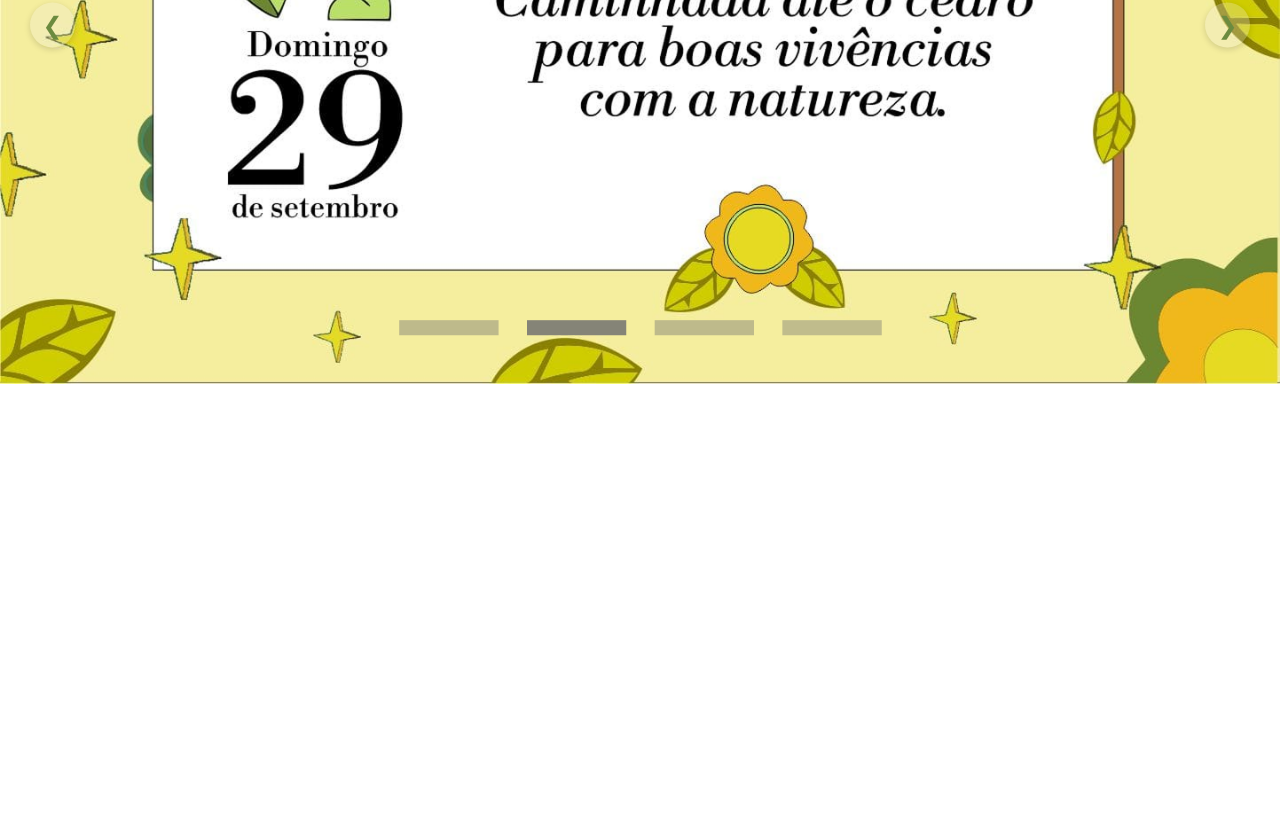
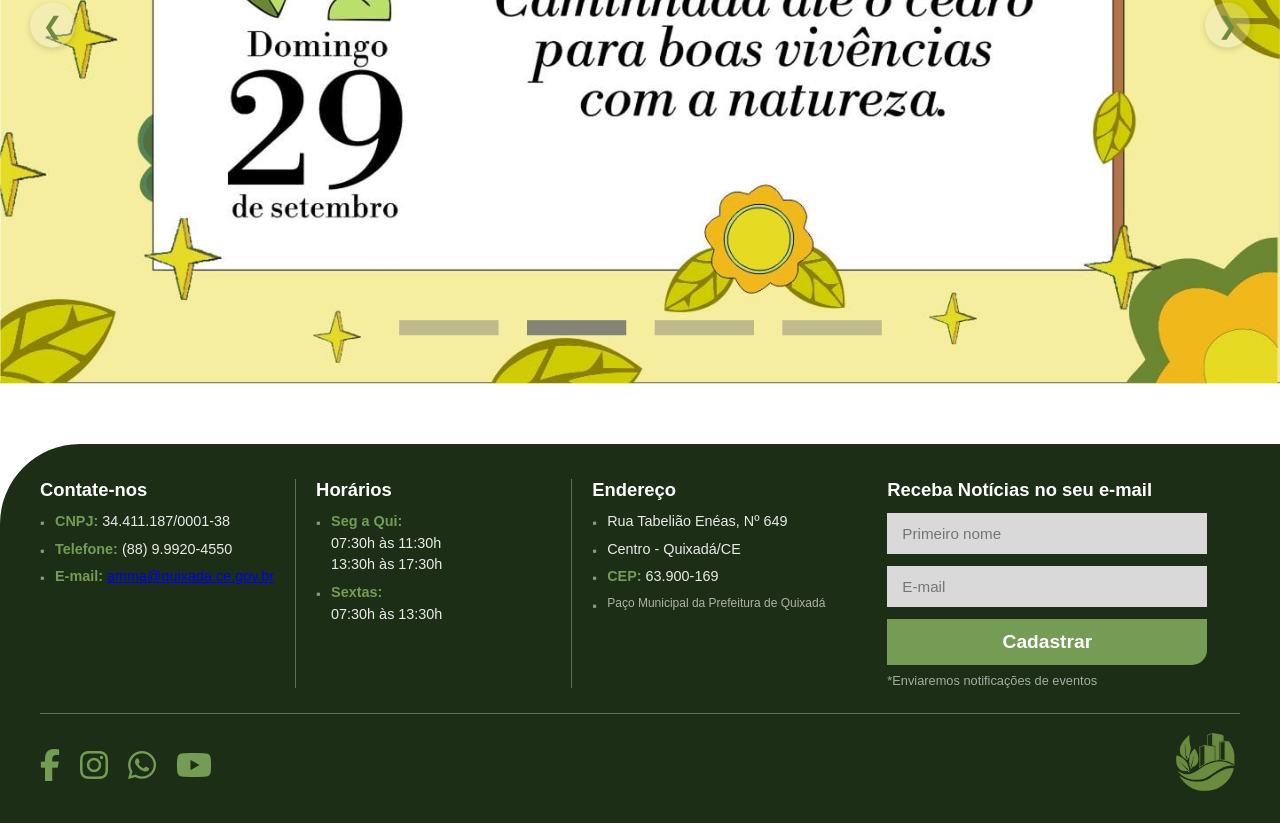
Before and after one commit to claraa908/arborizando, a plain HTML site: page pages/eventos.html in a window 1280 px wide. Shown: the part 517-1340 px from the top of the page. Before the commit the page ends 901 px from the top, so only its background shows below. Drawn offline with Linux system fonts and the light colour scheme; files whose address does not match are found by name.

Commit message:
estrutura eventos.html e eventos.js

```diff
--- /dev/null
+++ b/js/pages/eventos.js
@@ -0,0 +1,23 @@
+async function carregarTemplate(idContainer, caminhoHTML) {
+    try {
+        const response = await fetch(caminhoHTML);
+        if (response.ok) {
+            const html = await response.text();
+            document.getElementById(idContainer).innerHTML = html;
+
+            if (idContainer === "carrossel-container-placeholder") {
+                const script = document.createElement('script');
+                script.src = "../templates/carrossel/carrossel.js";
+                document.body.appendChild(script);
+            }
+        }
+    } catch (error) {
+        console.error(`Erro ao carregar o template: ${caminhoHTML}`, error);
+    }
+}
+
+document.addEventListener("DOMContentLoaded", () => {
+    carregarTemplate("navbar-container", "../templates/navbar/navbar.html");
+    carregarTemplate("carrossel-container-placeholder", "../templates/carrossel/carrossel.html");
+    carregarTemplate("rodape-container", "../templates/rodape/rodape.html");
+});
--- a/pages/eventos.html
+++ b/pages/eventos.html
@@ -4,9 +4,14 @@
 <head>
     <meta charset="UTF-8">
     <meta name="viewport" content="width=device-width, initial-scale=1.0">
+
+    <link rel="stylesheet" href="https://cdnjs.cloudflare.com/ajax/libs/font-awesome/6.5.1/css/all.min.css">
+
     <link rel="stylesheet" href="../templates/navbar/navbar.css" type="text/css">
     <link rel="stylesheet" href="../templates/carrossel/carrossel.css" type="text/css">
+    <link rel="stylesheet" href="../templates/rodape/rodape.css" type="text/css">
     <link rel="stylesheet" href="../css/eventos.css" type="text/css">
+
     <title>Eventos</title>
 </head>
 
@@ -15,31 +20,14 @@
     <div id="navbar-container"></div>
     <div id="carrossel-container-placeholder"></div>
 
-    <main class="main-container">
-        </main>
-
-    <script>
-        document.addEventListener("DOMContentLoaded", function () {
-            //navbar
-            fetch('../templates/navbar/navbar.html')
-                .then(res => res.text())
-                .then(html => document.getElementById('navbar-container').innerHTML = html)
-                .catch(err => console.error('Erro ao carregar navbar:', err));
-
-            //carrossel
-            fetch('../templates/carrossel/carrossel.html')
-                .then(res => res.text())
-                .then(html => {
-                    document.getElementById('carrossel-container-placeholder').innerHTML = html;
+    <main class="main-container"></main>
 
 
-                    const script = document.createElement('script');
-                    script.src = "../templates/carrossel/carrossel.js";
-                    document.body.appendChild(script);
-                })
-                .catch(err => console.error('Erro ao carregar carrossel:', err));
-        });
-    </script>
+
+    <div id="rodape-container"></div>
+    <script src="../js/pages/eventos.js"></script>
+
+
 </body>
 
 </html>
```
